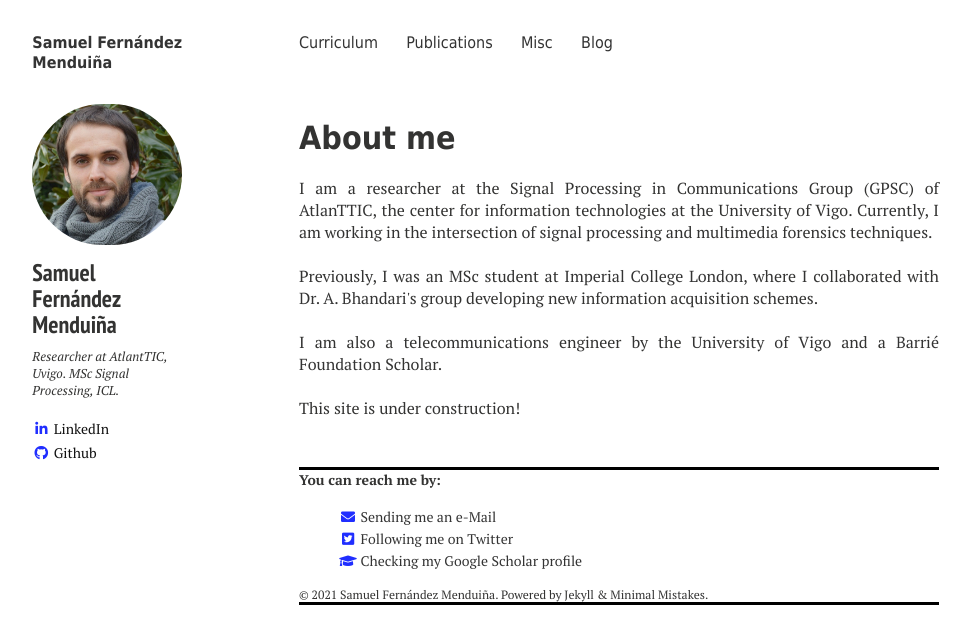
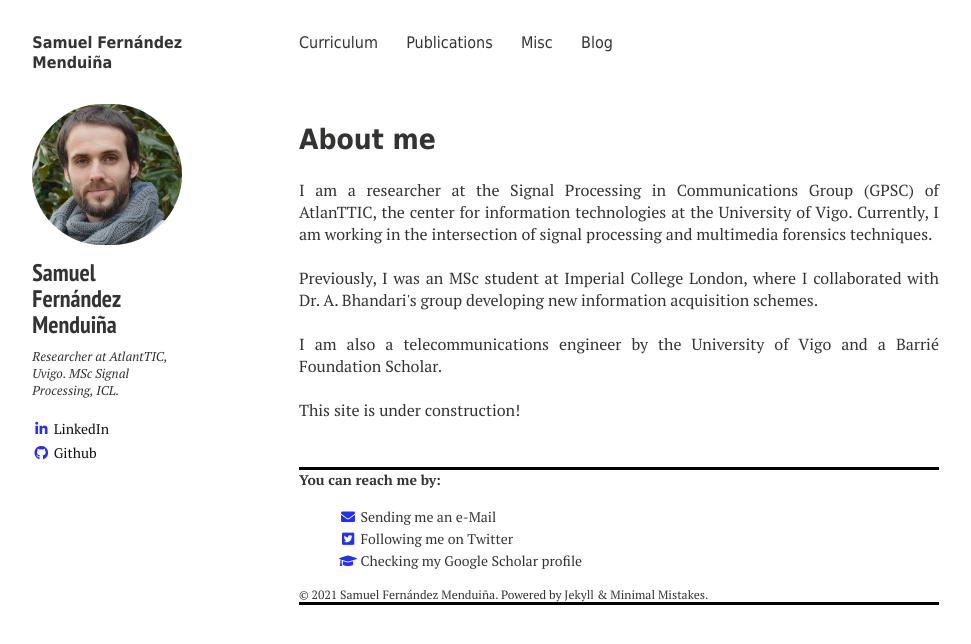
Before and after one commit to sf219/sfweb, a Jekyll site: the page built from index.md, in a window 1280 px wide. Shown: the top 644 px of the page, without its empty margins (21-992 px from the left). Built offline with Jekyll 4.4.1, drawn with Linux system fonts in a browser that asks for light colours; nearby versions of some CDN libraries.

Commit message:
Update home2.html

```diff
--- a/_layouts/home2.html
+++ b/_layouts/home2.html
@@ -35,7 +35,7 @@ font-family: Tahoma;
     {% include _author-bio.html %}
   </div>
   <article>
-   <h1 id="hh">{{ page.title }}</h1>
+   <h2 id="hh">{{ page.title }}</h2>
     <div class="article-wrap">
       {{ content }}
     </div><!-- /.article-wrap -->
```
